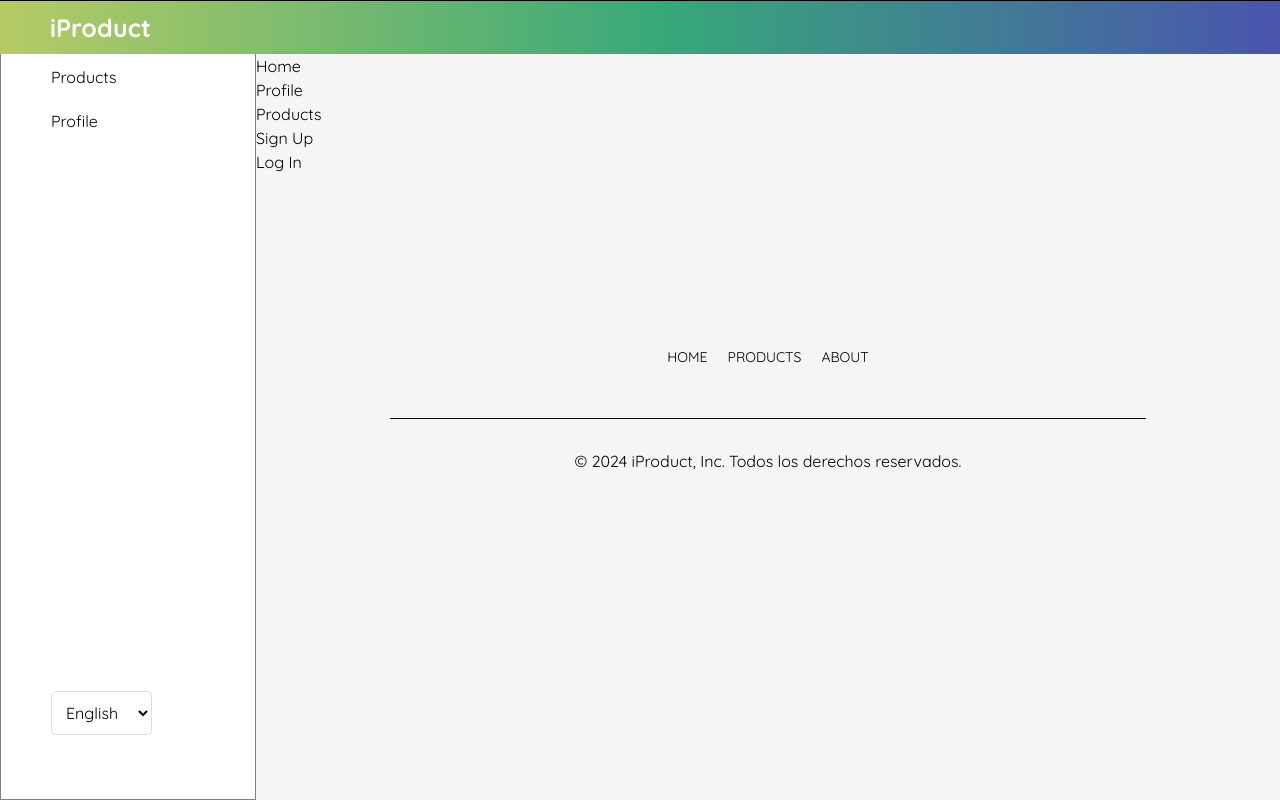
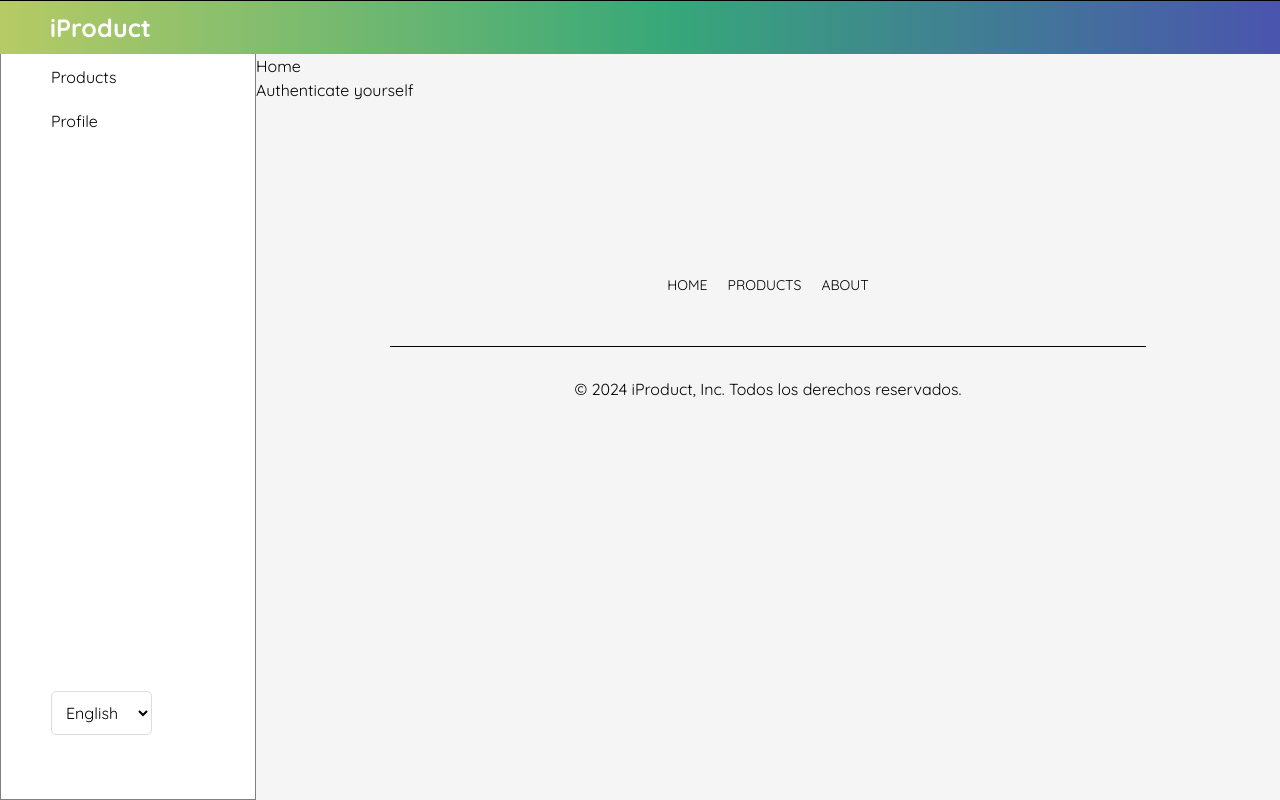
Before and after one commit to franccoina/PruebaNextJS, a Next.js app: page / in a window 1280 px wide. Built offline with nearby package versions, Linux system fonts and the light colour scheme; no server answers; what next-redux-wrapper would draw is missing.

Commit message:
Hotfix for page.tsx

```diff
--- a/src/app/page.tsx
+++ b/src/app/page.tsx
@@ -8,10 +8,7 @@ const HomePage = () => {
     <div>
       <h1>{translation("title")}</h1>
       <div>
-        <StyledLink href="/profile" label="Profile"></StyledLink><br />
-        <StyledLink href="/products" label="Products"></StyledLink><br />
-        <StyledLink href="/signup" label="Sign Up"></StyledLink><br />
-        <StyledLink href="/login" label="Log In"></StyledLink><br />
+        <StyledLink href="/login" label="Authenticate yourself"></StyledLink><br />
       </div>
     </div>
   );
```
